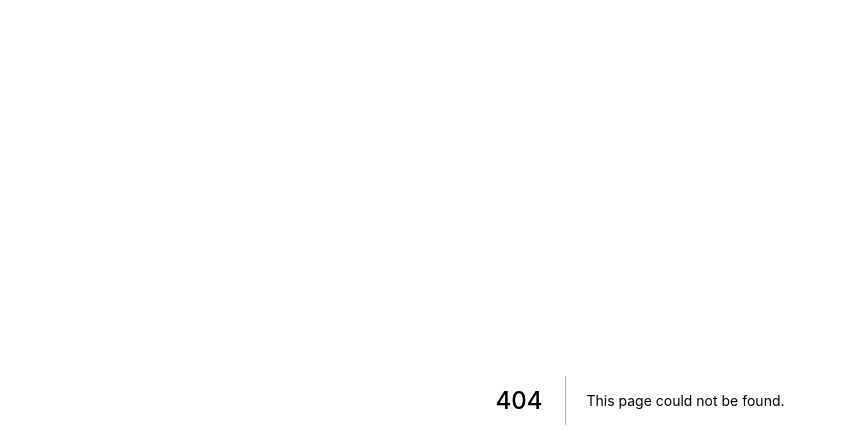
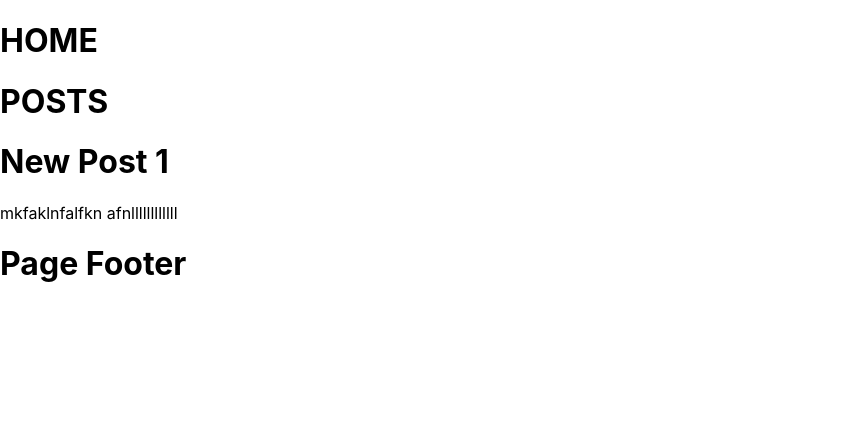
Before and after one commit to Lekan1/Complete-Next.js-Hub, a Next.js app: page /Post in a window 1280 px wide. Before the commit this address had no page. Shown: the top 448 px of the page, without its empty margins (0-846 px from the left). Built offline with nearby package versions, Linux system fonts and the light colour scheme.

Commit message:
Implented getStaticProps IN Next.js

```diff
--- /dev/null
+++ b/pages/Post.js
@@ -0,0 +1,25 @@
+import Layout from "./layouts/Layout";
+
+export const Post = ({ data }) => {
+  return (
+    <Layout>
+      <h1>{data.title}</h1>
+      <p>{data.desc}</p>
+    </Layout>
+  );
+};
+
+export default Post;
+
+export const getStaticProps = () => {
+  const data = {
+    title: "New Post 1",
+    desc: "mkfaklnfalfkn  afnllllllllllll",
+  };
+
+  return {
+    props: {
+      data,
+    },
+  };
+};
--- a/pages/layouts/Layout.js
+++ b/pages/layouts/Layout.js
@@ -1,4 +1,5 @@
 import Head from "next/head";
+import Link from "next/link";
 
 export const Layout = ({ children }) => {
   return (
@@ -10,7 +11,12 @@ export const Layout = ({ children }) => {
       </Head>
 
       <header>
-        <h1>PAGE HEADER</h1>
+        <Link href="/">
+          <h1>HOME</h1>
+        </Link>
+        <Link href="Post">
+          <h1>POSTS</h1>
+        </Link>
       </header>
 
       <main>{children}</main>
```
